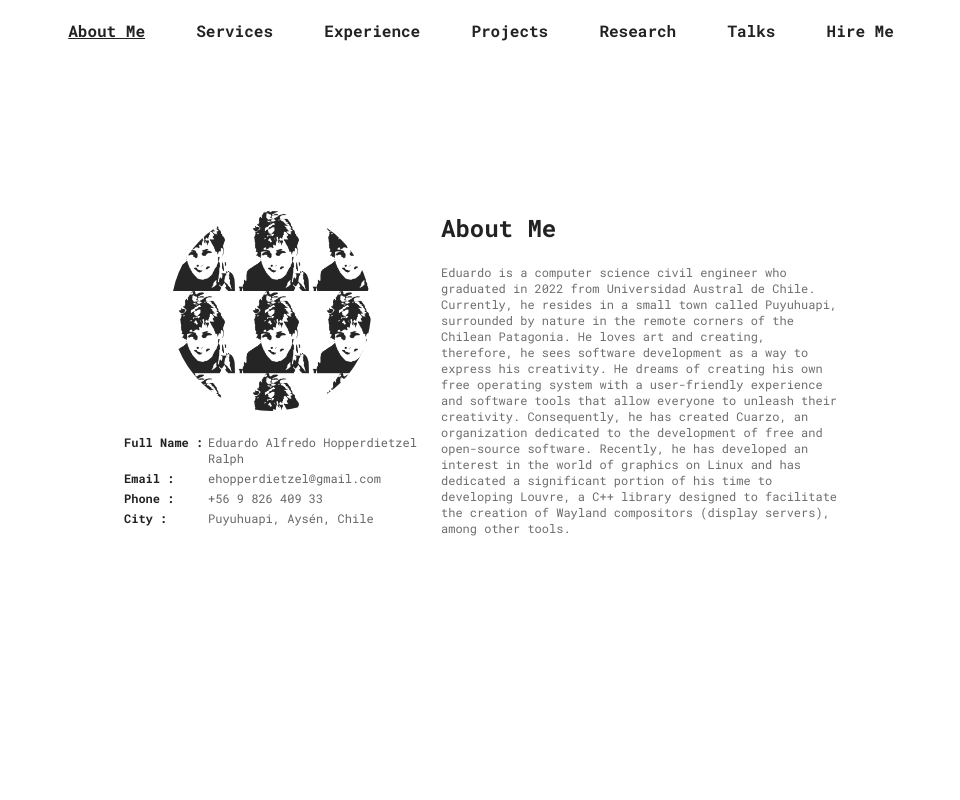
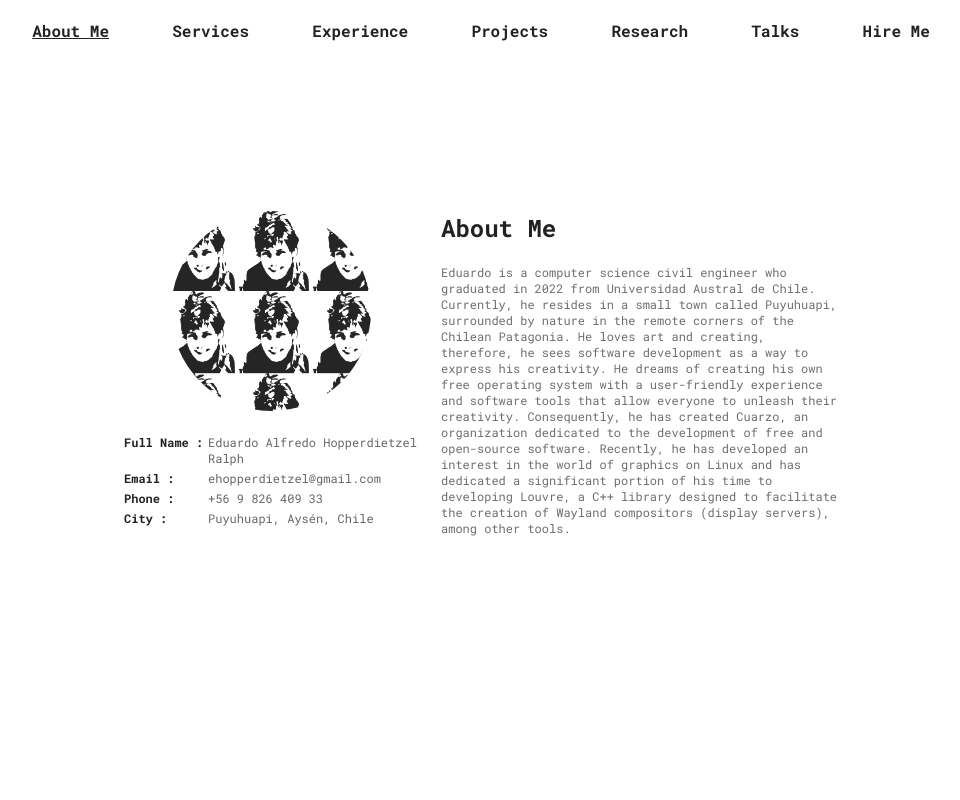
Before and after one commit to ehopperdietzel/ehopperdietzel.github.io, a plain HTML site: page index.html in a window 1280 px wide. Shown: the top 800 px of the page, without its empty margins (159-1119 px from the left). Drawn offline with Linux system fonts and the light colour scheme.

Commit message:
Increase tabs margin

```diff
--- a/css/style.css
+++ b/css/style.css
@@ -114,6 +114,8 @@ h3
 {
     font-weight: bold;
     color: #222;
+    margin-left: 6px;
+    margin-right: 6px;
 }
 
 #sections
--- a/index.html
+++ b/index.html
@@ -83,7 +83,7 @@
             </div>
 
             <div id="working-experience" style="margin-bottom: 200px;" class="section col-flex align-center row-gap justify-center screen-height full-width">
-                <h2>Experience</h2><br><br>
+                <h2>Experience</h2>
 
                 <div class="row-flex justify-center col-gap wrap">
                     <div class="col-flex row-gap wrap">
```
